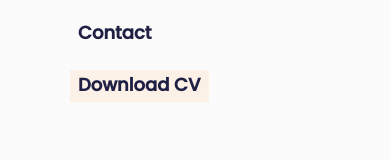
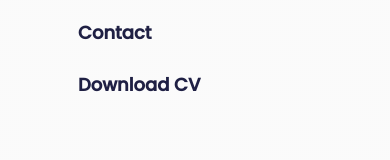
Before and after one commit to ayemyatlwin/portfolio-by-TeamF, a React (Vite) app: page / in a window 390 px wide. Both pictures are taken after a click on the button 358 px from the left and 48 px from the top of the page. Shown: the part 545-705 px from the top of the page. Built offline with nearby package versions, Linux system fonts and the light colour scheme; what react-swipeable-views-utils would draw is missing.

Commit message:
fix listNine

```diff
--- a/src/Components/Sidebar.jsx
+++ b/src/Components/Sidebar.jsx
@@ -290,7 +290,7 @@ const Sidebar = () => {
               <button
                 onClick={() => setListFunc(setListNine)}
                 className={`px-2 relative hover:bg-[#fcf1e7] ${
-                  setListNine ? "bg-[#fcf1e7]" : ""
+                  listNine ? "bg-[#fcf1e7]" : ""
                 }`}
               >
                 <a
```
